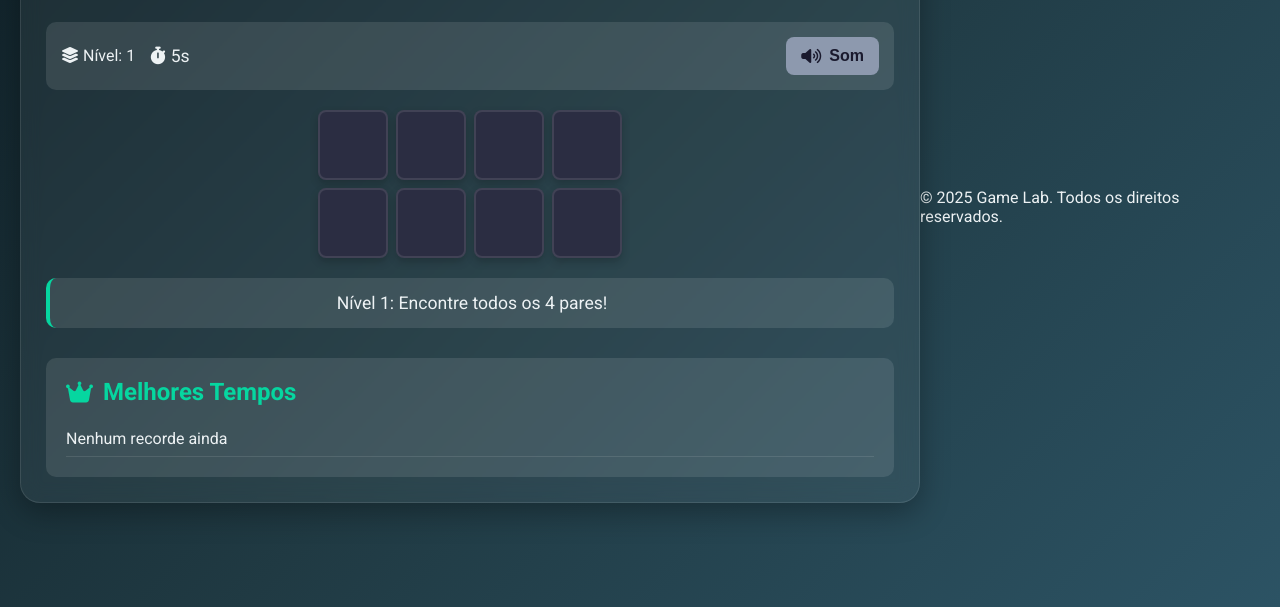
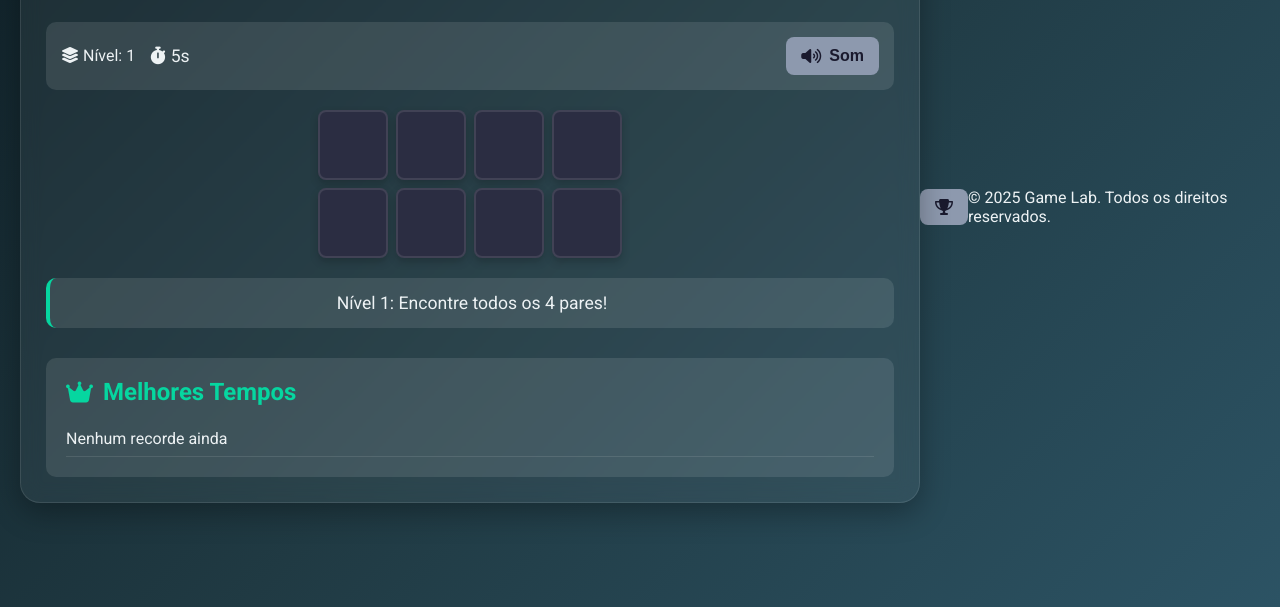
Before and after one commit to JulyDuds/memory_game, a plain HTML site: page index.html in a window 1280 px wide. Shown: the part 193-800 px from the top of the page. Drawn offline with Linux system fonts and the light colour scheme; a script that the page names is missing.

Commit message:
Update index.html

```diff
--- a/index.html
+++ b/index.html
@@ -312,12 +312,19 @@
       <ul id="ranking-list"></ul>
     </div>
   </div>
-   <footer class="footer">
-              <p>&copy; <span id="current-year"></span> Game Lab. Todos os direitos reservados.</p>
+    </div>
+        <div class="overlay hidden" id="overlay"></div>
+
+        <button id="show-ranking" class="btn ranking-btn">
+            <i class="fas fa-trophy"></i>
+        </button>
+
+        <footer class="footer">
+            <p>&copy; <span id="current-year"></span> Game Lab. Todos os direitos reservados.</p>
 
 
-          </footer>
-      </div>
+        </footer>
+    </div>
 
       <script>
           document.getElementById('current-year').textContent = new Date().getFullYear();
```
